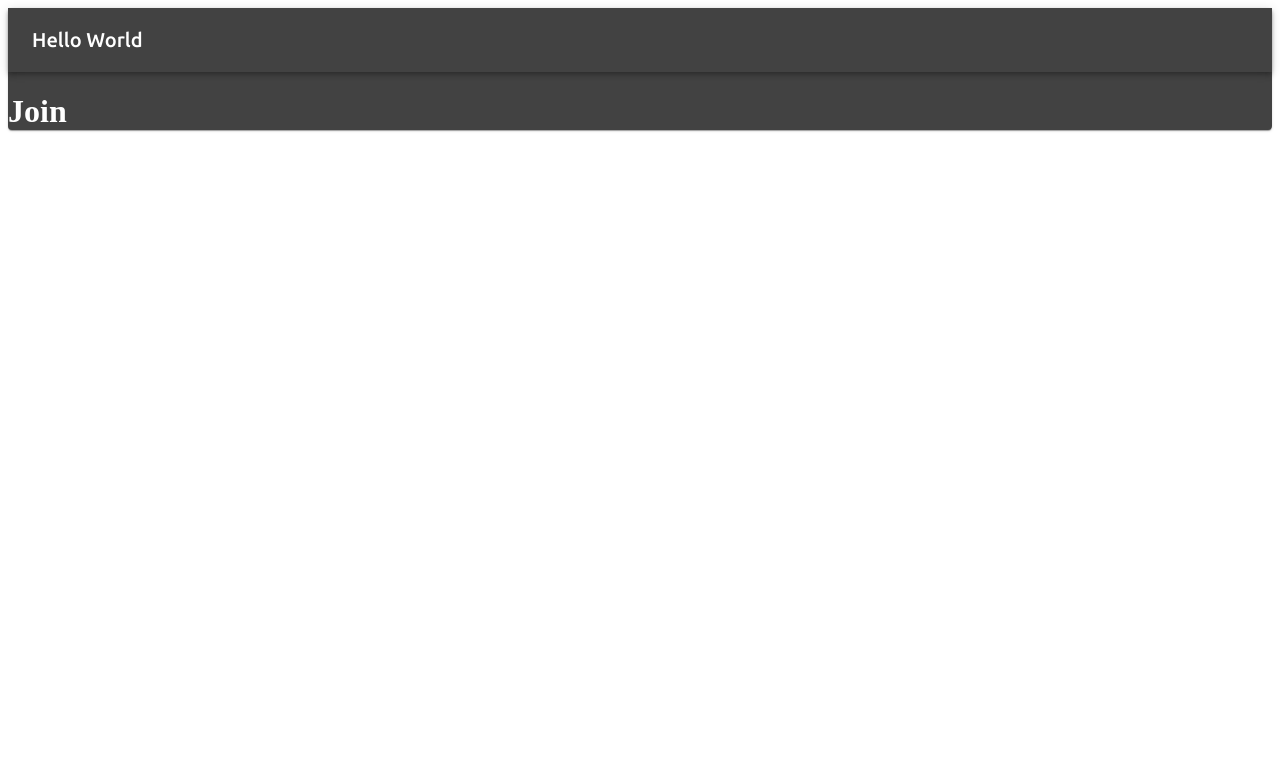
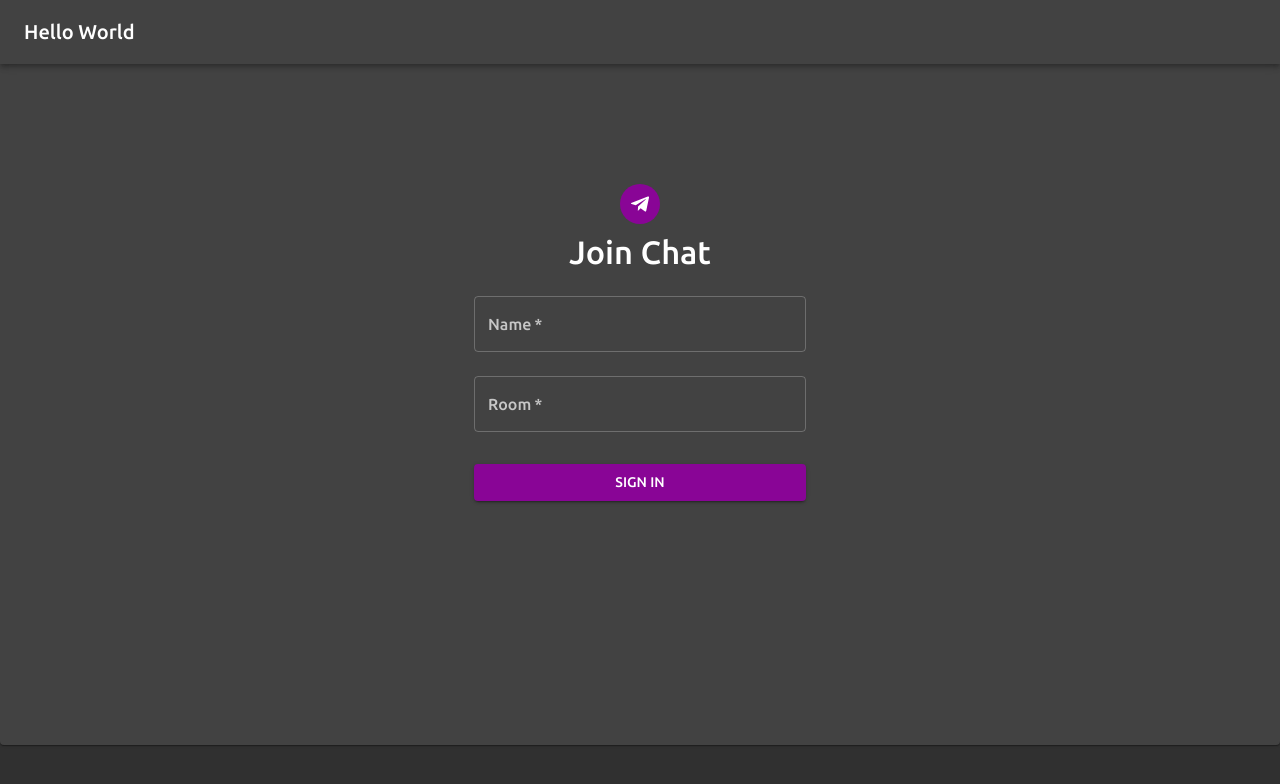
Before and after one commit to AmitrajitDas/Chat-Rooms, a React (Create React App) app in the folder client/: page / in a window 1280 px wide. Shown: the top 784 px of the page. Built offline with nearby package versions, Linux system fonts and the light colour scheme.

Commit message:
join chat form

```diff
--- a/client/src/App.js
+++ b/client/src/App.js
@@ -24,8 +24,8 @@ const App = () => {
         secondary: { main: '#303030' },
 
         action: {
-          selected: 'rgba(255, 255, 255, 0.16)',
-          hover: 'rgba(255, 255, 255, 0.08)',
+          selected: '#890596',
+          hover: '#52006A',
           disabled: 'rgba(255, 255, 255, 0.3)'
         }
       },
--- a/client/src/components/Join/Join.js
+++ b/client/src/components/Join/Join.js
@@ -1,10 +1,98 @@
-import React from 'react'
+import React, { useState } from 'react'
+import {Avatar,
+        Button,
+        CssBaseline,
+        TextField,
+        FormControlLabel,
+        Link,
+        Checkbox,
+        Grid,
+        Typography,
+        Container } from '@material-ui/core'
+
+import TelegramIcon from '@material-ui/icons/Telegram';
+
+import { useStyles } from './styles'
 
 const Join = () => {
+
+    const classes = useStyles()
+
+    const [name, setName] = useState('')
+    const [room, setRoom] = useState('')
+
     return (
-        <h1>
-            Join
-        </h1>
+    <Container component="main" maxWidth="xs">
+      <CssBaseline />
+      <div className={classes.wrapper}>
+      <div Paper className={classes.paper}>
+        <Avatar className={classes.avatar}>
+          <TelegramIcon />
+        </Avatar>
+        <Typography variant="h4">
+          Join Chat
+        </Typography>
+        <form className={classes.form} noValidate>
+          <TextField
+            variant="outlined"
+            margin="normal"
+            required
+            fullWidth
+            id="name"
+            label="Name"
+            name="name"
+            value={name}
+            onChange={(e) => setName(e.target.value)}
+            InputLabelProps={{
+            classes: {
+              root: classes.cssLabel,
+              focused: classes.cssFocused,
+            },
+            }}
+            InputProps={{
+            classes: {
+              root: classes.cssOutlinedInput,
+              focused: classes.cssFocused,
+              notchedOutline: classes.notchedOutline
+            }
+            }}
+          />
+          <TextField
+            variant="outlined"
+            margin="normal"
+            required
+            fullWidth
+            name="room"
+            label="Room"
+            id="room"
+            value={room}
+            onChange={(e) => setRoom(e.target.value)}
+            InputLabelProps={{
+            classes: {
+              root: classes.cssLabel,
+              focused: classes.cssFocused,
+            },
+            }}
+            InputProps={{
+            classes: {
+              root: classes.cssOutlinedInput,
+              focused: classes.cssFocused,
+              notchedOutline: classes.notchedOutline
+            }
+            }}
+          />
+          <Button
+            type="submit"
+            fullWidth
+            variant="contained"
+            className={classes.submit}
+          >
+            Sign In
+          </Button>
+        </form>
+      </div>
+      </div>
+    </Container>
     )
 }
 
--- a/client/src/components/Join/styles.js
+++ b/client/src/components/Join/styles.js
@@ -3,4 +3,47 @@ import { makeStyles } from '@material-ui/core/styles';
 export const useStyles = makeStyles((theme) => ({
 
 
+    wrapper: {
+        padding: '2rem',
+    },
+
+    paper: {
+        marginTop: '5rem',
+        marginBottom: '12.3rem',
+        display: 'flex',
+        flexDirection: 'column',
+        alignItems: 'center',
+    },
+    avatar: {
+        margin: theme.spacing(1),
+        backgroundColor: theme.palette.action.selected,
+        color: theme.typography.color.main,
+    },
+    form: {
+        width: '100%',
+        marginTop: theme.spacing(1),
+    },
+
+    cssOutlinedInput: {
+        '&$cssFocused $notchedOutline': {
+        borderColor: `${theme.palette.action.selected} !important`
+    }
+  },
+
+    cssFocused: {},
+
+    notchedOutline: {
+        borderWidth: '1px',
+    },
+
+    submit: {
+        margin: theme.spacing(3, 0, 2),
+        backgroundColor: theme.palette.action.selected,
+        color: theme.typography.color.main,
+        '&:hover': {
+            backgroundColor: theme.palette.action.hover
+        }
+    },
+
+
 }));
```
